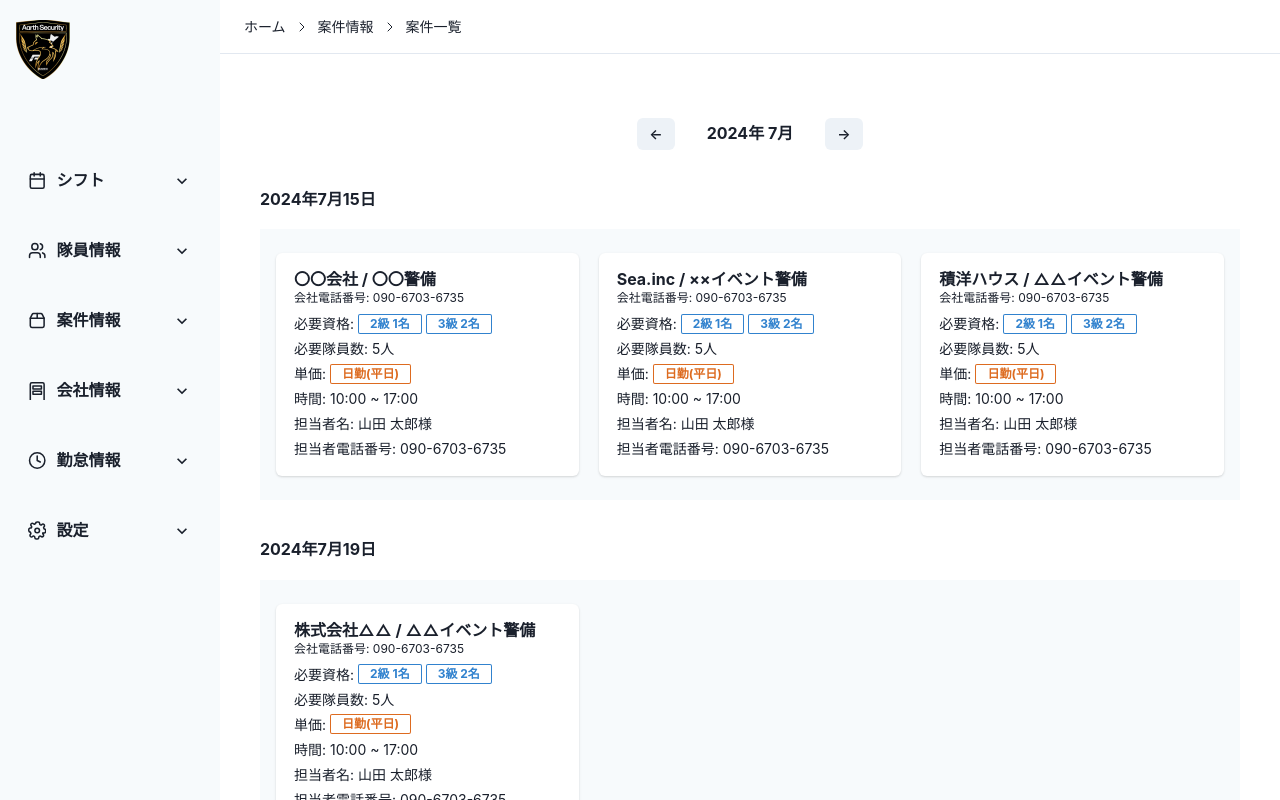
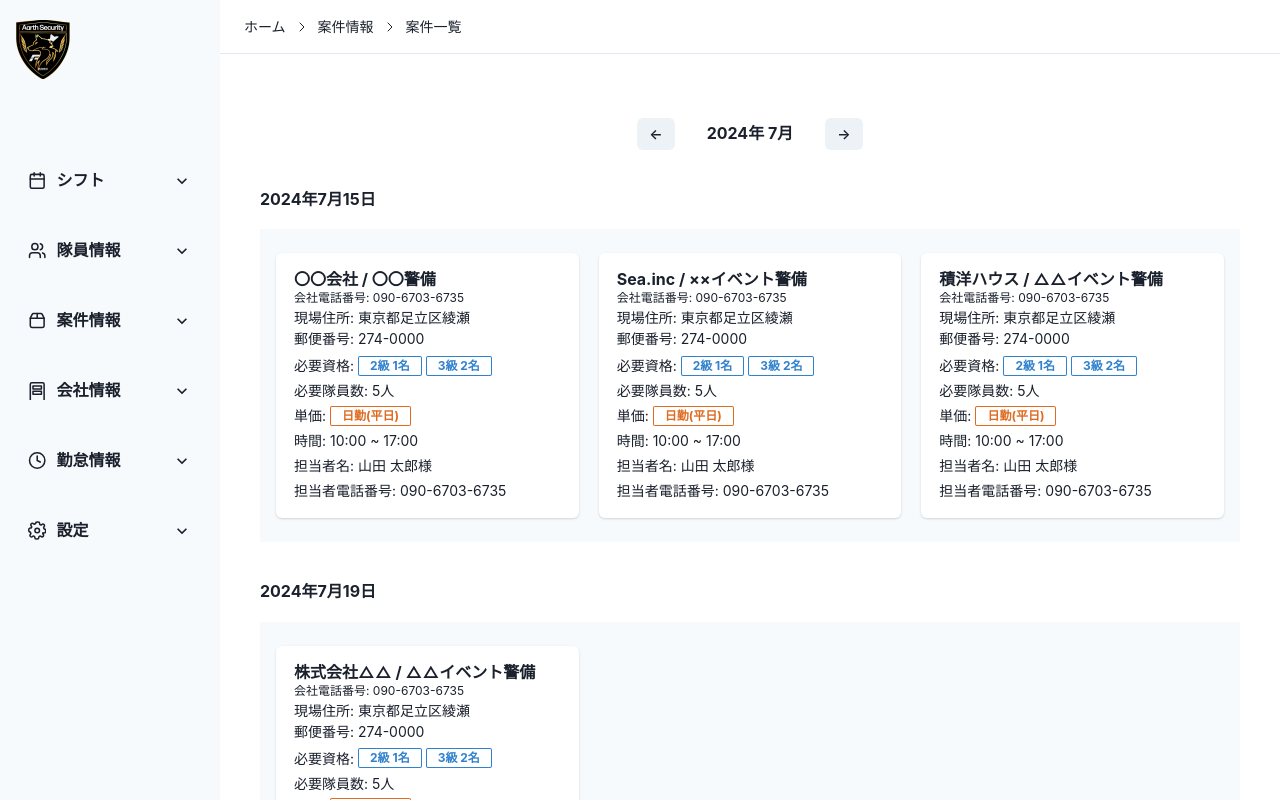
Before and after one commit to kainholy/as-system-prototype, a Next.js app: page /admin/project in a window 1280 px wide. Shown: the top 800 px of the page. Built offline with nearby package versions, Linux system fonts and the light colour scheme.

Commit message:
微調整

```diff
--- a/src/pages/admin/project/create.tsx
+++ b/src/pages/admin/project/create.tsx
@@ -69,6 +69,20 @@ function MemberCreate() {
               電話番号
             </FormLabel>
             <Input type="tel" placeholder="09000000000" />
+          </FormControl>
+
+          <FormControl isRequired>
+            <FormLabel fontSize="sm" color="gray.800">
+              現場郵便番号
+            </FormLabel>
+            <Input type="name" placeholder="274-0000" />
+          </FormControl>
+
+          <FormControl isRequired>
+            <FormLabel fontSize="sm" color="gray.800">
+              現場住所
+            </FormLabel>
+            <Input type="name" placeholder="千葉県習志野市津田沼11-11" />
           </FormControl>
 
           <Flex flex="1" gap="40px">
--- a/src/pages/admin/project/index.tsx
+++ b/src/pages/admin/project/index.tsx
@@ -1,132 +1,156 @@
-import { Box, Flex, Card, CardHeader, CardBody, CardFooter, Text, Heading, Badge, Grid, Button  } from '@chakra-ui/react'
-import Navigation from '../../components/Navigation'
-import Bread from '../../components/Breadcrumb'
-import EditProject from '@/pages/components/EditProject';
-import DetailProject from '@/pages/components/DetailProject';
-import { useState } from 'react';
+import {
+  Box,
+  Flex,
+  Card,
+  CardHeader,
+  CardBody,
+  CardFooter,
+  Text,
+  Heading,
+  Badge,
+  Grid,
+  Button,
+} from "@chakra-ui/react";
+import Navigation from "../../components/Navigation";
+import Bread from "../../components/Breadcrumb";
+import EditProject from "@/pages/components/EditProject";
+import DetailProject from "@/pages/components/DetailProject";
+import { useState } from "react";
 
 const data = [
   {
-        id: '1',
+    id: "1",
     company: {
-            name: '〇〇会社',
-            tel: '090-6703-6735',
+      name: "〇〇会社",
+      tel: "090-6703-6735",
     },
     project: {
-            name: '〇〇警備',
-            managerName: '山田 太郎様',
-            managerTel: '090-6703-6735',
-            date: '2024年7月15日',
-            startTime: '10:00',
-            endTime: '17:00',
-            numberOfStaff: '5人',
+      name: "〇〇警備",
+      managerName: "山田 太郎様",
+      managerTel: "090-6703-6735",
+      date: "2024年7月15日",
+      startTime: "10:00",
+      endTime: "17:00",
+      postcode: "274-0000",
+      address: "東京都足立区綾瀬",
+      numberOfStaff: "5人",
       requiredQualifications: [
-                { name: '2級', number: '1名' },
-                { name: '3級', number: '2名' }
-            ]
+        { name: "2級", number: "1名" },
+        { name: "3級", number: "2名" },
+      ],
     },
   },
   {
-        id: '2',
+    id: "2",
     company: {
-            name: 'Sea.inc',
-            tel: '090-6703-6735',
+      name: "Sea.inc",
+      tel: "090-6703-6735",
     },
     project: {
-            name: '××イベント警備',
-            managerName: '山田 太郎様',
-            managerTel: '090-6703-6735',
-            date: '2024年7月15日',
-            startTime: '10:00',
-            endTime: '17:00',
-            numberOfStaff: '5人',
+      name: "××イベント警備",
+      managerName: "山田 太郎様",
+      managerTel: "090-6703-6735",
+      date: "2024年7月15日",
+      startTime: "10:00",
+      endTime: "17:00",
+      postcode: "274-0000",
+      address: "東京都足立区綾瀬",
+      numberOfStaff: "5人",
       requiredQualifications: [
-                { name: '2級', number: '1名' },
-                { name: '3級', number: '2名' }
-            ]
+        { name: "2級", number: "1名" },
+        { name: "3級", number: "2名" },
+      ],
     },
   },
   {
-        id: '3',
+    id: "3",
     company: {
-            name: '積洋ハウス',
-            tel: '090-6703-6735',
+      name: "積洋ハウス",
+      tel: "090-6703-6735",
     },
     project: {
-            name: '△△イベント警備',
-            managerName: '山田 太郎様',
-            managerTel: '090-6703-6735',
-            date: '2024年7月15日',
-            startTime: '10:00',
-            endTime: '17:00',
-            numberOfStaff: '5人',
+      name: "△△イベント警備",
+      managerName: "山田 太郎様",
+      managerTel: "090-6703-6735",
+      date: "2024年7月15日",
+      startTime: "10:00",
+      endTime: "17:00",
+      postcode: "274-0000",
+      address: "東京都足立区綾瀬",
+      numberOfStaff: "5人",
       requiredQualifications: [
-                { name: '2級', number: '1名' },
-                { name: '3級', number: '2名' }
-            ]
+        { name: "2級", number: "1名" },
+        { name: "3級", number: "2名" },
+      ],
     },
   },
   {
-        id: '4',
+    id: "4",
     company: {
-            name: '株式会社〇〇',
-            tel: '090-6703-6735',
+      name: "株式会社〇〇",
+      tel: "090-6703-6735",
     },
     project: {
-            name: '〇〇イベント警備',
-            managerName: '山田 太郎様',
-            managerTel: '090-6703-6735',
-            date: '2024年7月31日',
-            startTime: '10:00',
-            endTime: '17:00',
-            numberOfStaff: '5人',
+      name: "〇〇イベント警備",
+      managerName: "山田 太郎様",
+      managerTel: "090-6703-6735",
+      date: "2024年7月31日",
+      startTime: "10:00",
+      endTime: "17:00",
+      postcode: "274-0000",
+      address: "東京都足立区綾瀬",
+      numberOfStaff: "5人",
       requiredQualifications: [
-                { name: '2級', number: '1名' },
-                { name: '3級', number: '2名' }
-            ]
+        { name: "2級", number: "1名" },
+        { name: "3級", number: "2名" },
+      ],
     },
   },
   {
-        id: '5',
+    id: "5",
     company: {
-            name: '株式会社××',
-            tel: '090-6703-6735',
+      name: "株式会社××",
+      tel: "090-6703-6735",
     },
     project: {
-            name: '××イベント警備',
-            managerName: '山田 太郎様',
-            managerTel: '090-6703-6735',
-            date: '2024年7月20日',
-            startTime: '10:00',
-            endTime: '17:00',
-            numberOfStaff: '5人',
+      name: "××イベント警備",
+      managerName: "山田 太郎様",
+      managerTel: "090-6703-6735",
+      date: "2024年7月20日",
+      startTime: "10:00",
+      endTime: "17:00",
+      postcode: "274-0000",
+      address: "東京都足立区綾瀬",
+      numberOfStaff: "5人",
       requiredQualifications: [
-                { name: '2級', number: '1名' },
-                { name: '3級', number: '2名' }
-            ]
+        { name: "2級", number: "1名" },
+        { name: "3級", number: "2名" },
+      ],
     },
   },
   {
-        id: '6',
+    id: "6",
     company: {
-            name: '株式会社△△',
-            tel: '090-6703-6735',
+      name: "株式会社△△",
+      tel: "090-6703-6735",
     },
     project: {
-            name: '△△イベント警備',
-            managerName: '山田 太郎様',
-            managerTel: '090-6703-6735',
-            date: '2024年7月19日',
-            startTime: '10:00',
-            endTime: '17:00',
-            numberOfStaff: '5人',
+      name: "△△イベント警備",
+      managerName: "山田 太郎様",
+      managerTel: "090-6703-6735",
+      date: "2024年7月19日",
+      startTime: "10:00",
+      endTime: "17:00",
+      postcode: "274-0000",
+      address: "東京都足立区綾瀬",
+      numberOfStaff: "5人",
       requiredQualifications: [
-                { name: '2級', number: '1名' },
-                { name: '3級', number: '2名' }
-            ]
+        { name: "2級", number: "1名" },
+        { name: "3級", number: "2名" },
+      ],
     },
   },
-]
+];
 
 export default function Project() {
   function getDaysInMonth(month: number) {
@@ -148,53 +172,68 @@ export default function Project() {
 
   const detailOpenFunc = () => {
     setDetailOpen(true);
-    }
+  };
 
   const [year, setYear] = useState(2024);
   const [month, setMonth] = useState(7);
 
   const addFunc = () => {
     const date = new Date(year, month - 1); // 月は0から始まるので-1します
-        date.setMonth(date.getMonth() + 1);     // 月を1増やす
+    date.setMonth(date.getMonth() + 1); // 月を1増やす
     setYear(date.getFullYear());
-        setMonth(date.getMonth() + 1);          // 表示用に+1します
-    }
+    setMonth(date.getMonth() + 1); // 表示用に+1します
+  };
 
   const minusFunc = () => {
     const date = new Date(year, month - 1);
-        date.setMonth(date.getMonth() - 1);     // 月を1減らす
+    date.setMonth(date.getMonth() - 1); // 月を1減らす
     setYear(date.getFullYear());
     setMonth(date.getMonth() + 1);
-    }
+  };
   return (
     <>
       <Navigation />
-      <Box w='calc(100% - 220px)' margin='0 0 0 auto' position='relative'>
+      <Box w="calc(100% - 220px)" margin="0 0 0 auto" position="relative">
         <Bread second="案件情報" third="案件一覧" />
         {editOpen && <EditProject setEditOpen={setEditOpen} />}
-        {detailOpen && <DetailProject setDetailOpen={setDetailOpen} setEditOpen={setEditOpen} />}
-        <Flex p='64px 40px' direction='column' gap='40px'>
-            <Flex alignItems="center" justifyContent='center' w='100%' gap="32px" position="relative">
+        {detailOpen && (
+          <DetailProject
+            setDetailOpen={setDetailOpen}
+            setEditOpen={setEditOpen}
+          />
+        )}
+        <Flex p="64px 40px" direction="column" gap="40px">
+          <Flex
+            alignItems="center"
+            justifyContent="center"
+            w="100%"
+            gap="32px"
+            position="relative"
+          >
             <Button
-                  colorScheme='gray'
-                  type='submit'
-                  size='sm'
+              colorScheme="gray"
+              type="submit"
+              size="sm"
               onClick={minusFunc}
             >
               ←
             </Button>
-              <Heading fontSize='md'>{ year }年 { month }月</Heading>
+            <Heading fontSize="md">
+              {year}年 {month}月
+            </Heading>
             <Button
-                  colorScheme='gray'
-                  type='submit'
-                  size='sm'
+              colorScheme="gray"
+              type="submit"
+              size="sm"
               onClick={addFunc}
             >
               →
             </Button>
           </Flex>
           {daysInJuly.map((day) => {
-                const projectsForDay = data.filter(item => item.project.date === day);
+            const projectsForDay = data.filter(
+              (item) => item.project.date === day
+            );
 
             // 該当するプロジェクトがない場合はその日付をスキップ
             if (projectsForDay.length === 0) {
@@ -204,51 +243,95 @@ export default function Project() {
             return (
               <Flex key={day} direction="column" gap="8px">
                 {/* 日付ごとのHeading */}
-                      <Heading fontSize="md" mb="12px">{day}</Heading>
+                <Heading fontSize="md" mb="12px">
+                  {day}
+                </Heading>
 
                 {/* プロジェクトカードリスト */}
-                      <Grid gap="20px" templateColumns="repeat(3, 1fr)" backgroundColor='gray.50' p='24px 16px'>
+                <Grid
+                  gap="20px"
+                  templateColumns="repeat(3, 1fr)"
+                  backgroundColor="gray.50"
+                  p="24px 16px"
+                >
                   {projectsForDay.map((projectItem) => (
                     <Card
                       key={projectItem.id}
-                            _hover={{ backgroundColor: 'gray.100', cursor: 'pointer', boxShadow: 'lg' }}
+                      _hover={{
+                        backgroundColor: "gray.100",
+                        cursor: "pointer",
+                        boxShadow: "lg",
+                      }}
                       transition=".3s"
                       p="17px 18px"
                       onClick={detailOpenFunc}
                     >
                       {/* 会社名とプロジェクト名 */}
-                            <Heading fontSize="md">{projectItem.company.name} / {projectItem.project.name}</Heading>
-                            <Text fontSize="xs">会社電話番号: {projectItem.company.tel}</Text>
+                      <Heading fontSize="md">
+                        {projectItem.company.name} / {projectItem.project.name}
+                      </Heading>
+                      <Text fontSize="xs">
+                        会社電話番号: {projectItem.company.tel}
+                      </Text>
+
+                      <Text fontSize="sm">
+                        現場住所: {projectItem.project.address}
+                      </Text>
+                      <Text fontSize="sm">
+                        郵便番号: {projectItem.project.postcode}
+                      </Text>
 
                       {/* プロジェクトの詳細 */}
                       <Flex gap="4px" pt="6px" direction="column">
                         {/* 必要資格 */}
                         <Flex gap="4px" align="center">
                           <Text fontSize="sm">必要資格:</Text>
-                                {projectItem.project.requiredQualifications.map((qual, index) => (
-                                  <Badge key={index} variant="outline" colorScheme="blue" p="0 5px">
-                                    <Text p="1px 7px">{qual.name} {qual.number}</Text>
+                          {projectItem.project.requiredQualifications.map(
+                            (qual, index) => (
+                              <Badge
+                                key={index}
+                                variant="outline"
+                                colorScheme="blue"
+                                p="0 5px"
+                              >
+                                <Text p="1px 7px">
+                                  {qual.name} {qual.number}
+                                </Text>
                               </Badge>
-                                ))}
+                            )
+                          )}
                         </Flex>
 
                         {/* 必要隊員数 */}
-                              <Text fontSize="sm">必要隊員数: {projectItem.project.numberOfStaff}</Text>
+                        <Text fontSize="sm">
+                          必要隊員数: {projectItem.project.numberOfStaff}
+                        </Text>
 
                         {/* 単価（仮データ） */}
                         <Flex gap="4px" align="center">
                           <Text fontSize="sm">単価:</Text>
-                                <Badge variant="outline" colorScheme="orange" p="0 5px">
+                          <Badge
+                            variant="outline"
+                            colorScheme="orange"
+                            p="0 5px"
+                          >
                             <Text p="1px 7px">日勤(平日)</Text>
                           </Badge>
                         </Flex>
 
                         {/* 時間 */}
-                              <Text fontSize="sm">時間: {projectItem.project.startTime} ~ {projectItem.project.endTime}</Text>
+                        <Text fontSize="sm">
+                          時間: {projectItem.project.startTime} ~{" "}
+                          {projectItem.project.endTime}
+                        </Text>
 
                         {/* 担当者情報 */}
-                              <Text fontSize="sm">担当者名: {projectItem.project.managerName}</Text>
-                              <Text fontSize="sm">担当者電話番号: {projectItem.project.managerTel}</Text>
+                        <Text fontSize="sm">
+                          担当者名: {projectItem.project.managerName}
+                        </Text>
+                        <Text fontSize="sm">
+                          担当者電話番号: {projectItem.project.managerTel}
+                        </Text>
                       </Flex>
                     </Card>
                   ))}
@@ -259,5 +342,5 @@ export default function Project() {
         </Flex>
       </Box>
     </>
-  )
+  );
 }
--- a/src/pages/components/EditMember.tsx
+++ b/src/pages/components/EditMember.tsx
@@ -120,6 +120,21 @@ export default function EditMember({ setEditOpen }) {
           </RadioGroup>
         </FormControl>
 
+        <Flex flex="1" gap="40px">
+          <FormControl isRequired>
+            <FormLabel fontSize="sm" color="gray.800">
+              郵便番号
+            </FormLabel>
+            <Input type="name" placeholder="273-0000" />
+          </FormControl>
+          <FormControl isRequired>
+            <FormLabel fontSize="sm" color="gray.800">
+              住所
+            </FormLabel>
+            <Input type="name" placeholder="千葉県千葉市千葉区1111-1111" />
+          </FormControl>
+        </Flex>
+
         <FormControl isRequired>
           <FormLabel fontSize="sm" color="gray.800">
             電話番号
--- a/src/pages/components/EditProject.tsx
+++ b/src/pages/components/EditProject.tsx
@@ -18,26 +18,32 @@ import {
   Heading,
   IconButton,
   Textarea,
-} from '@chakra-ui/react'
+} from "@chakra-ui/react";
 import { CloseIcon } from "@chakra-ui/icons";
 
 export default function EditProject({ setEditOpen }) {
   const editCloseFunc = () => {
-      setEditOpen(false);  // モーダルを閉じる関数
-    }
+    setEditOpen(false); // モーダルを閉じる関数
+  };
   return (
-        <Box position='absolute' top='52px' left='0' backgroundColor='blackAlpha.500' w='100%' zIndex='5'>
-
+    <Box
+      position="absolute"
+      top="52px"
+      left="0"
+      backgroundColor="blackAlpha.500"
+      w="100%"
+      zIndex="5"
+    >
       <Flex
         w="80%"
         maxW="800px"
         margin="80px auto"
         direction="column"
         gap="24px"
-            backgroundColor='white'
-            p='40px 32px'
-            borderRadius='12px'
-            position='relative'
+        backgroundColor="white"
+        p="40px 32px"
+        borderRadius="12px"
+        position="relative"
       >
         {/* 閉じるアイコン */}
         <IconButton
@@ -46,9 +52,11 @@ export default function EditProject({ setEditOpen }) {
           position="absolute"
           top="24px"
           right="24px"
-              onClick={editCloseFunc}  // 閉じる関数をトリガー
+          onClick={editCloseFunc} // 閉じる関数をトリガー
         />
-            <Heading fontSize='xl' mb='12px'>案件情報編集</Heading>
+        <Heading fontSize="xl" mb="12px">
+          案件情報編集
+        </Heading>
 
         <FormControl isRequired>
           <FormLabel fontSize="sm" color="gray.800">
@@ -62,6 +70,20 @@ export default function EditProject({ setEditOpen }) {
             電話番号
           </FormLabel>
           <Input type="tel" placeholder="09000000000" />
+        </FormControl>
+
+        <FormControl isRequired>
+          <FormLabel fontSize="sm" color="gray.800">
+            現場郵便番号
+          </FormLabel>
+          <Input type="name" placeholder="274-0000" />
+        </FormControl>
+
+        <FormControl isRequired>
+          <FormLabel fontSize="sm" color="gray.800">
+            現場住所
+          </FormLabel>
+          <Input type="name" placeholder="千葉県習志野市津田沼11-11" />
         </FormControl>
 
         <Flex flex="1" gap="40px">
@@ -167,7 +189,7 @@ export default function EditProject({ setEditOpen }) {
           <Textarea />
         </FormControl>
 
-            <Flex gap="20px" justifyContent='right'>
+        <Flex gap="20px" justifyContent="right">
           <Button mt={4} pl={12} pr={12} colorScheme="blue" type="submit">
             更新
           </Button>
@@ -177,5 +199,5 @@ export default function EditProject({ setEditOpen }) {
         </Flex>
       </Flex>
     </Box>
-    )
+  );
 }
--- a/src/pages/components/UserEdit.tsx
+++ b/src/pages/components/UserEdit.tsx
@@ -60,6 +60,21 @@ export default function UserEdit({
           隊員情報編集
         </Heading>
 
+        <Flex flex="1" gap="40px">
+          <FormControl isRequired>
+            <FormLabel fontSize="sm" color="gray.800">
+              郵便番号
+            </FormLabel>
+            <Input type="name" placeholder="273-0000" />
+          </FormControl>
+          <FormControl isRequired>
+            <FormLabel fontSize="sm" color="gray.800">
+              住所
+            </FormLabel>
+            <Input type="name" placeholder="千葉県千葉市千葉区1111-1111" />
+          </FormControl>
+        </Flex>
+
         <FormControl>
           <FormLabel fontSize="sm" color="gray.800">
             資格情報
--- a/src/pages/user/profile/index.tsx
+++ b/src/pages/user/profile/index.tsx
@@ -105,6 +105,18 @@ function checkProfile() {
             <Heading size="sm">男</Heading>
           </Flex>
 
+          {/* 住所 */}
+          <Flex direction="column" gap="8px">
+            <Text fontSize="sm" color="gray.800">
+              郵便番号
+            </Text>
+            <Heading size="sm">274-0987</Heading>
+            <Text fontSize="sm" color="gray.800">
+              住所
+            </Text>
+            <Heading size="sm">東京都港区高輪1-2-3</Heading>
+          </Flex>
+
           {/* 電話番号 */}
           <Flex direction="column" gap="8px">
             <Text fontSize="sm" color="gray.800">
```
Lines whose indentation alone changed are shown as unchanged.
